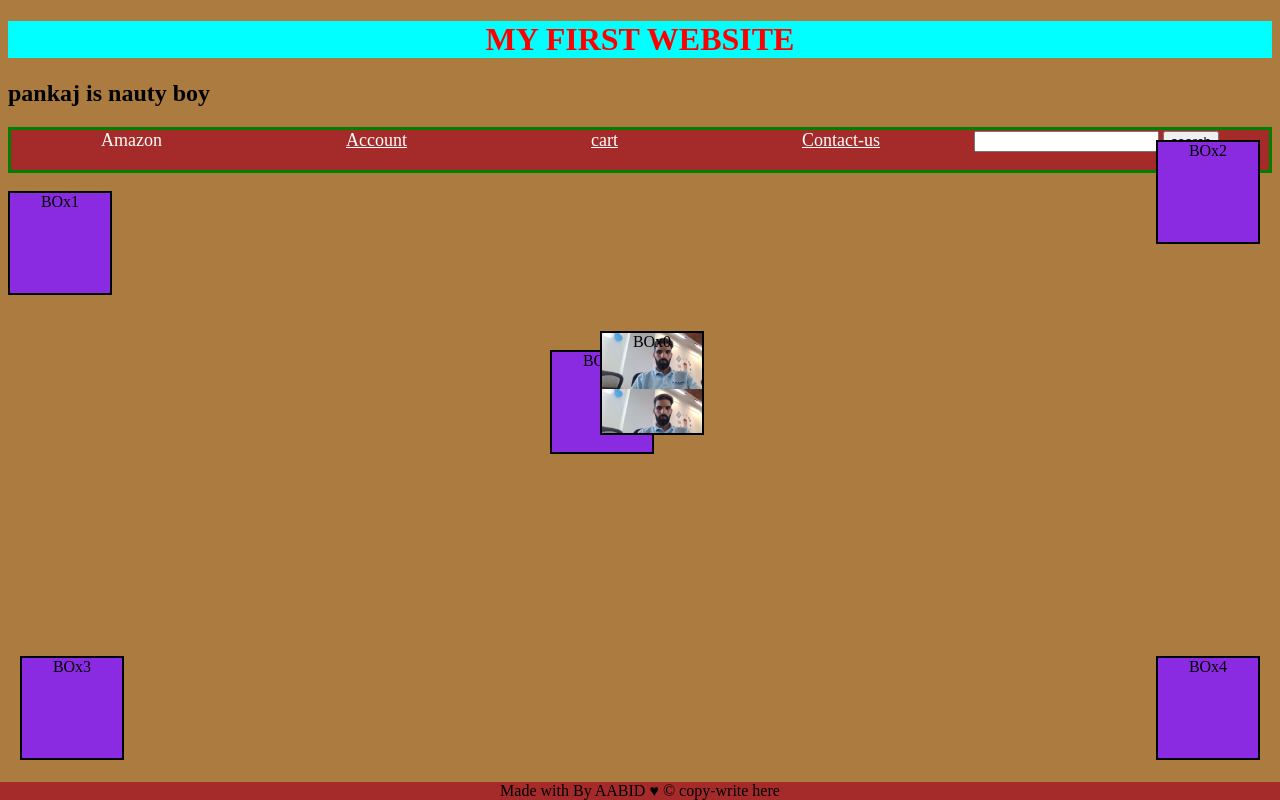
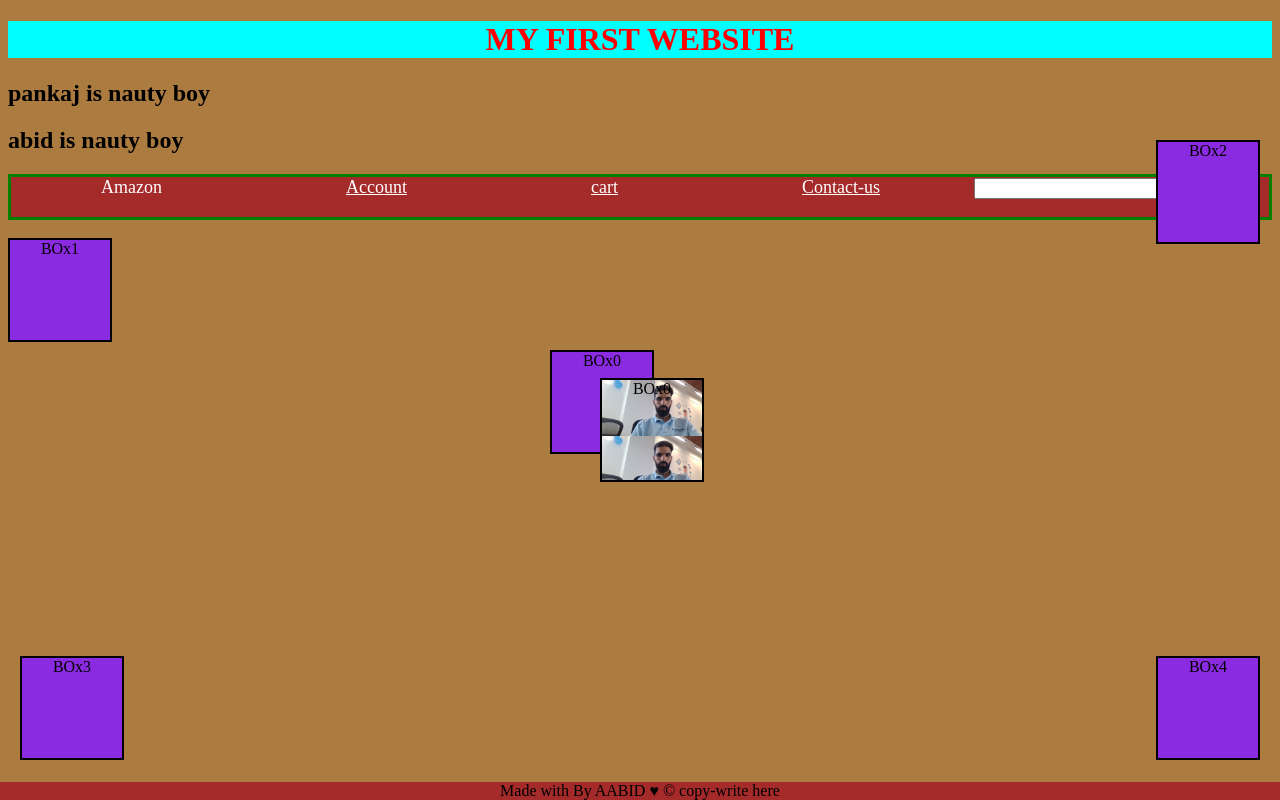
Before and after one commit to Mir-Aabid07/First-Repo, a plain HTML site: page index.html in a window 1280 px wide. Drawn offline with Linux system fonts and the light colour scheme.

Commit message:
up to date

```diff
--- a/index.html
+++ b/index.html
@@ -11,6 +11,7 @@
 <header>
     <h1>MY FIRST WEBSITE</h1>
 <h2> pankaj is nauty boy</h2>
+<h2> abid is nauty boy</h2>
     </header>
 <body>
 
```
